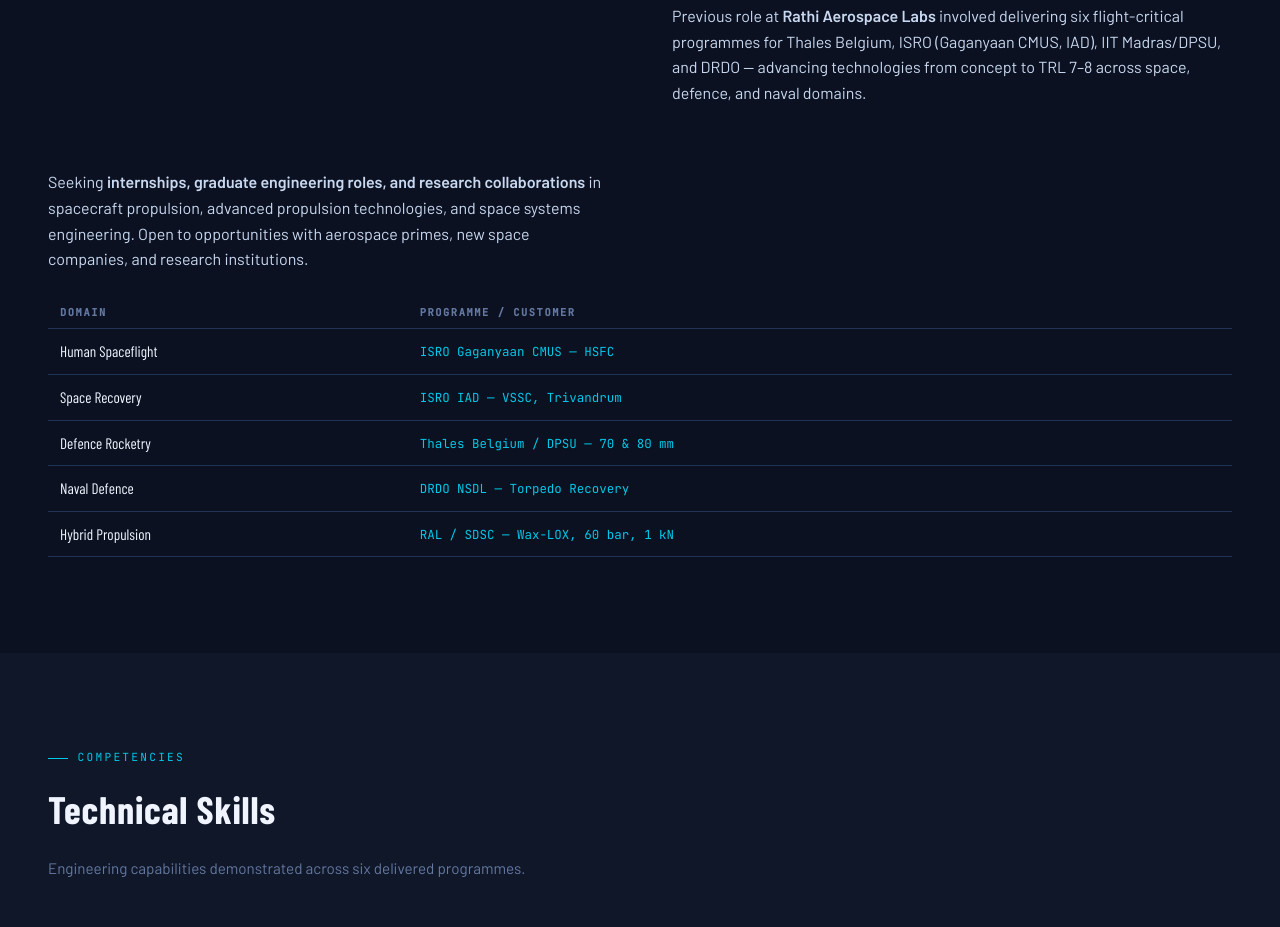
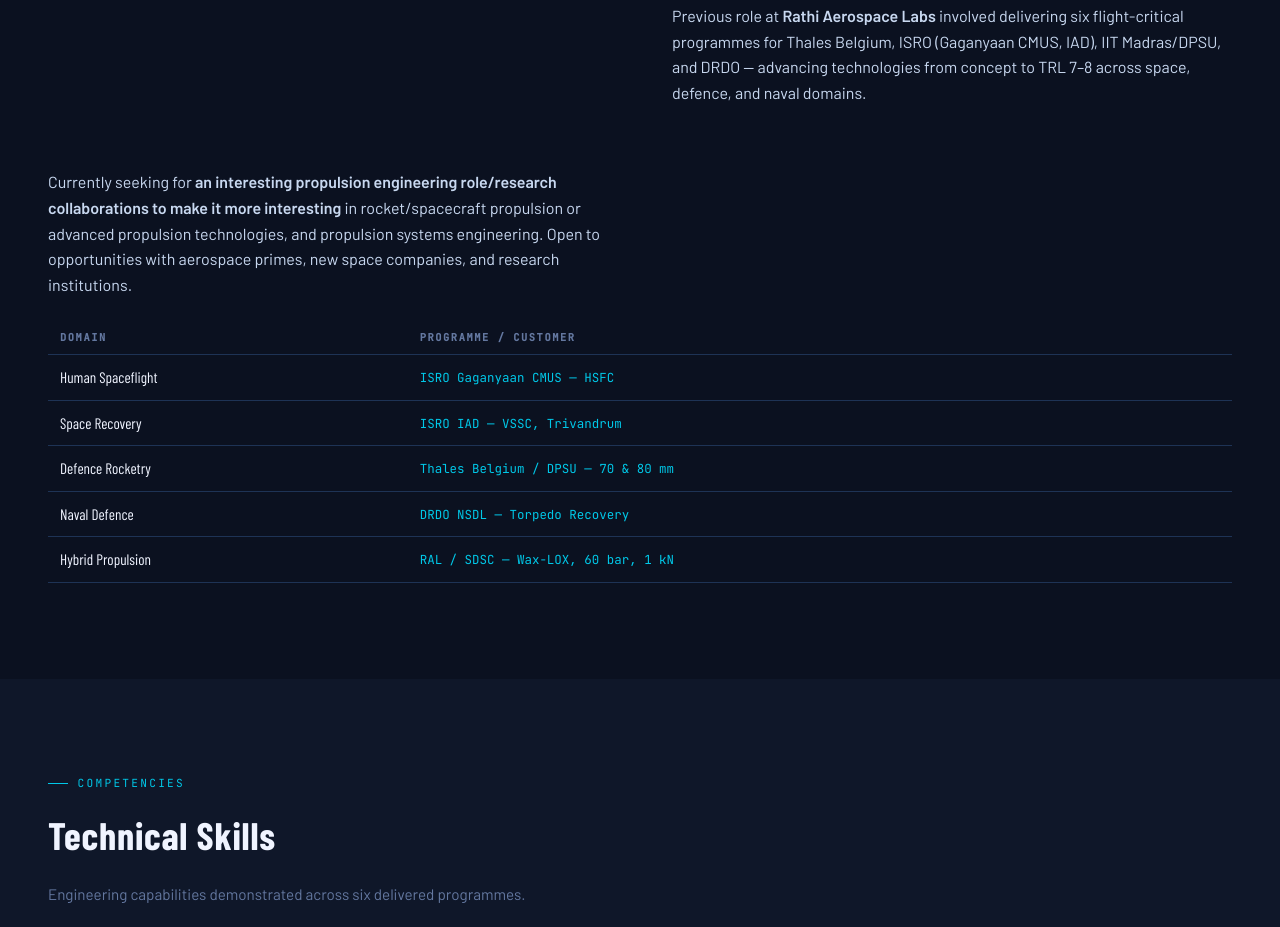
Before and after one commit to MDWase369/Mohammed.Waseem, a plain HTML site: page index.html in a window 1280 px wide. Shown: the part 1465-2392 px from the top of the page. Drawn offline with nearby package versions, Linux system fonts and the light colour scheme; a web font is replaced by a local one.

Commit message:
Update index.html

```diff
--- a/index.html
+++ b/index.html
@@ -760,7 +760,7 @@
       <div class="about-text">
         <p>Propulsion and systems engineer with hands-on experience across <strong>solid rocket motors, low-temperature gas generators, hybrid rocket propulsion, and Electro-Pyrotechnic systems</strong>. Completed an MSc in Astronautics and Space Engineering at Cranfield University (2025-26), specialising in spacecraft propulsion systems where. For the Thesis, I built a propulsion technology crossover map and a mathematical Parametric Mass Model (PMM) for the selection of the mass-optimal spacecraft propulsion system for any given mission parameters, across Chemical, Electric, Hybrid, and Multimode architectures <a href="https://pmm-website.onrender.com/" target="_blank" style="color:#FFD166; font-weight:bold;">Try the PMM Online →</a></div>.</p>
         <p>Previous role at <strong>Rathi Aerospace Labs</strong> involved delivering six flight-critical programmes for Thales Belgium, ISRO (Gaganyaan CMUS, IAD), IIT Madras/DPSU, and DRDO — advancing technologies from concept to TRL 7–8 across space, defence, and naval domains.</p>
-        <p>Seeking <strong>internships, graduate engineering roles, and research collaborations</strong> in spacecraft propulsion, advanced propulsion technologies, and space systems engineering. Open to opportunities with aerospace primes, new space companies, and research institutions.</p>
+        <p>Currently seeking for <strong>an interesting propulsion engineering role/research collaborations to make it more interesting </strong>in rocket/spacecraft propulsion or advanced propulsion technologies, and propulsion systems engineering. Open to opportunities with aerospace primes, new space companies, and research institutions.</p>
       </div>
       <div>
         <table class="domains-table">
```
